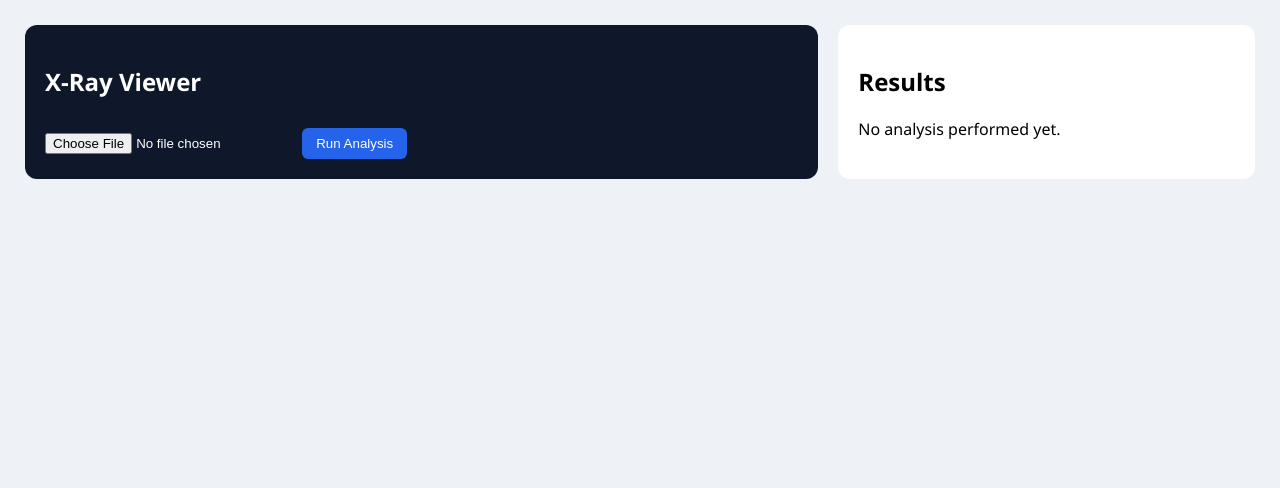
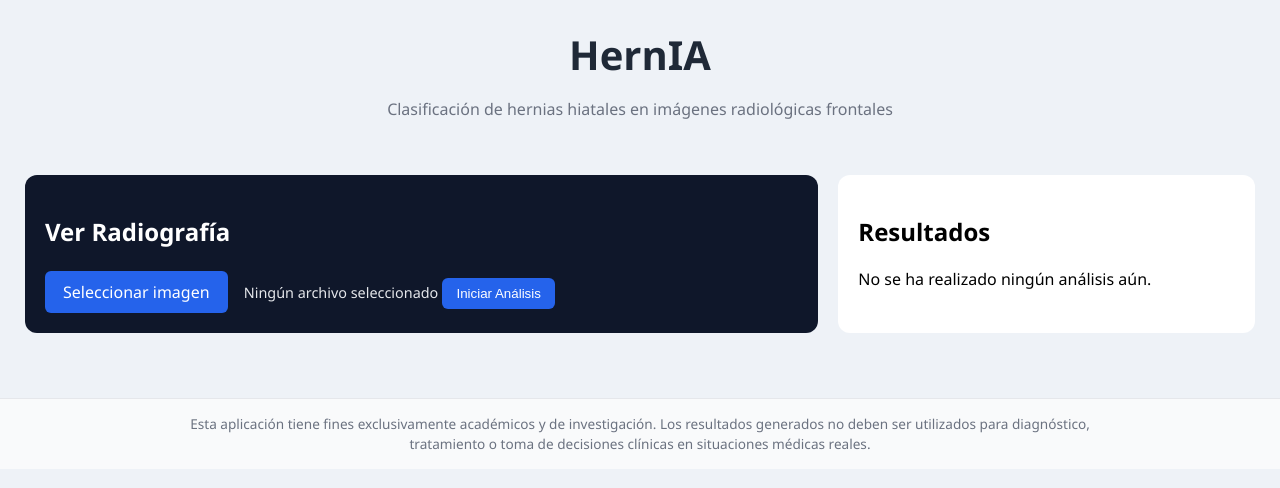
Before and after one commit to lucasduenas/maia_proyecto_desarrollo_soluciones, a Flask app: page / in a window 1280 px wide. Shown: the top 488 px of the page. Run offline with Flask 3, Linux system fonts and the light colour scheme.

Commit message:
Cambios a español y ajustes de funcionabilidad

```diff
--- a/app_hernia/frontend/templates/index.html
+++ b/app_hernia/frontend/templates/index.html
@@ -1,21 +1,44 @@
 <!DOCTYPE html>
-<html lang="en">
+<html lang="es">
 <head>
     <meta charset="UTF-8">
-    <title>Hernia AI Diagnosis</title>
+    <title>HernIA | Clasificación de hernias hiatales</title>
     <link rel="stylesheet" href="{{ url_for('static', filename='style.css') }}">
 </head>
+<script>
+    const fileInput = document.getElementById("file-upload");
+    const fileNameSpan = document.getElementById("file-name");
+
+    fileInput.addEventListener("change", () => {
+        if (fileInput.files.length > 0) {
+            fileNameSpan.textContent = fileInput.files[0].name;
+        } else {
+            fileNameSpan.textContent = "Ningún archivo seleccionado";
+        }
+    });
+</script>
 <body>
+
+<header class="app-header">
+    <h1>HernIA</h1>
+    <p>Clasificación de hernias hiatales en imágenes radiológicas frontales</p>
+</header>
 
 <div class="app-container">
 
     <!-- LEFT -->
     <div class="viewer">
-        <h2>X-Ray Viewer</h2>
+        <h2>Ver Radiografía</h2>
 
         <form method="POST" enctype="multipart/form-data">
-            <input type="file" name="image" accept="image/*" required>
-            <button type="submit">Run Analysis</button>
+            <label for="file-upload" class="file-label">
+                Seleccionar imagen
+            </label>
+            <span id="file-name">Ningún archivo seleccionado</span>
+
+            <input id="file-upload" type="file" name="image" accept="image/*" required hidden>
+
+            <button type="submit">Iniciar Análisis</button>
         </form>
 
         {% if image_preview %}
@@ -25,30 +48,34 @@
 
     <!-- RIGHT -->
     <div class="results">
-        <h2>Results</h2>
+        <h2>Resultados</h2>
 
         {% if result %}
             <div class="status {{ 'danger' if result.has_hernia else 'success' }}">
-                {{ "Hernia Detected" if result.has_hernia else "No Hernia Detected" }}
+                {{ "Hernia detectada" if result.has_hernia else "No se ha detectado hernia" }}
             </div>
 
-            <p><strong>Type:</strong> {{ result.type }}</p>
-
             <div class="confidence">
-                <span>Confidence</span>
+                <span>Nivel de Confianza</span>
                 <div class="bar">
                     <div class="fill" style="width: {{ result.confidence * 100 }}%"></div>
                 </div>
                 <small>{{ result.confidence * 100 }}%</small>
             </div>
 
-            <a href="/export_pdf" class="pdf-btn">Export PDF</a>
+            <a href="/export_pdf" class="pdf-btn">Exportar en PDF</a>
         {% else %}
-            <p>No analysis performed yet.</p>
+            <p>No se ha realizado ningún análisis aún.</p>
         {% endif %}
     </div>
 
 </div>
-
+<footer class="app-footer">
+    <p>
+        Esta aplicación tiene fines exclusivamente académicos y de investigación.
+        Los resultados generados no deben ser utilizados para diagnóstico, tratamiento
+        o toma de decisiones clínicas en situaciones médicas reales.
+    </p>
+</footer>
 </body>
 </html>
```
